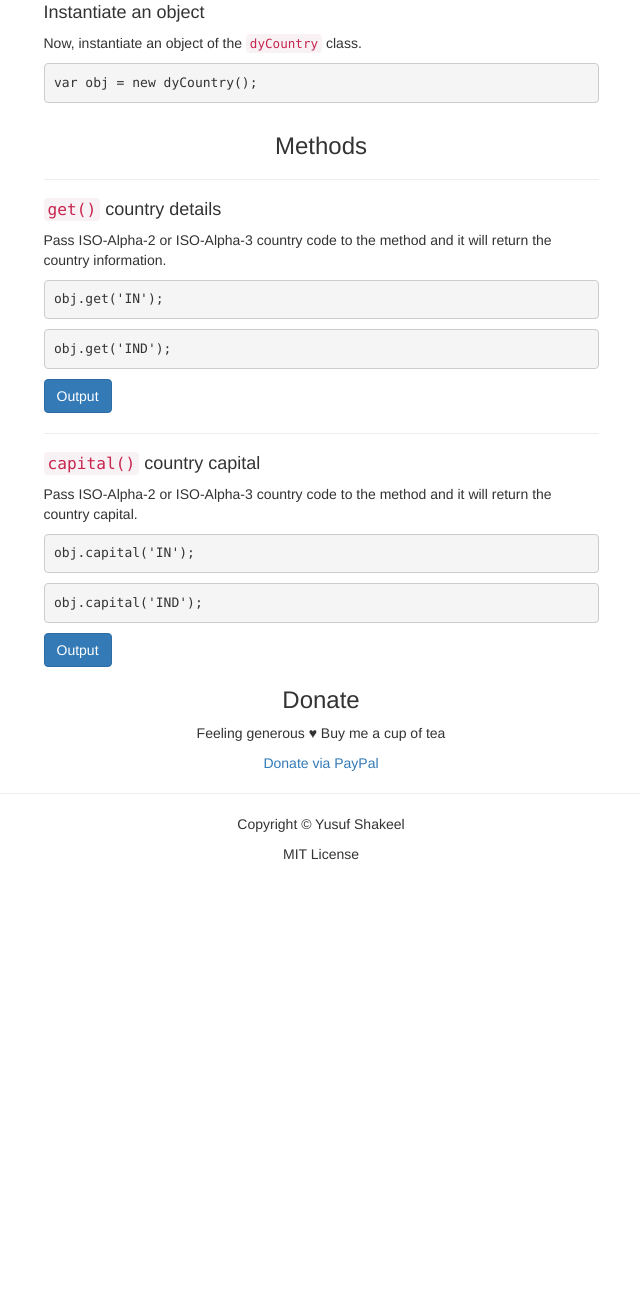
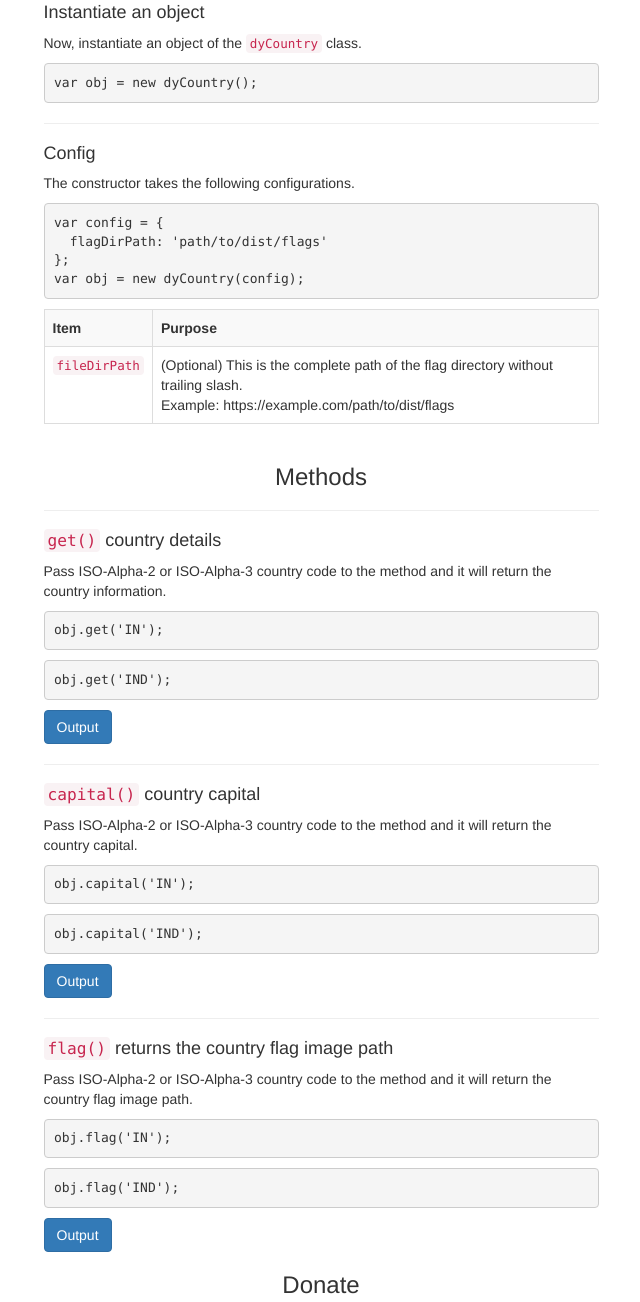
Before and after one commit to yusufshakeel/dyCountryJS, a website: page index.html in a window 1280 px wide. Shown: the part 678-1980 px from the top of the page, without its empty margins (319-959 px from the left). Before the commit the page ends 1552 px from the top, so only its background shows below. Drawn offline with nearby package versions, Linux system fonts and the light colour scheme; some packages are replaced by stand-ins of ours; files that its build step writes are made by us from their sources; a script that the page names is missing.

Commit message:
added flag method

```diff
--- a/index.html
+++ b/index.html
@@ -70,6 +70,34 @@
 
             <pre><code>var obj = new dyCountry();</code></pre>
 
+            <hr>
+
+            <h4>Config</h4>
+
+            <p>The constructor takes the following configurations.</p>
+
+            <pre><code>var config = {
+  flagDirPath: 'path/to/dist/flags'
+};
+var obj = new dyCountry(config);</code></pre>
+
+            <div class="table-responsive">
+                <table class="table table-striped table-bordered">
+                    <tr>
+                        <th>Item</th>
+                        <th>Purpose</th>
+                    </tr>
+                    <tr>
+                        <td><code>fileDirPath</code></td>
+                        <td>
+                            (Optional) This is the complete path of the flag directory without trailing slash.
+                            <br>
+                            Example: https://example.com/path/to/dist/flags
+                        </td>
+                    </tr>
+                </table>
+            </div>
+
         </div>
 
         <div class="col-xs-12 col-sm-12 col-md-6 col-md-offset-3">
@@ -127,6 +155,33 @@
                 <pre><code id="capital-output"></code></pre>
             </div>
             <!-- capital() ends here-->
+
+            <hr>
+
+            <!-- flag() -->
+            <a name="flag"></a>
+            <h4><a href="#flag"><code>flag()</code></a> returns the country flag image path</h4>
+
+            <p>Pass ISO-Alpha-2 or ISO-Alpha-3 country code to the method and
+                it will return the country flag image path.</p>
+
+            <pre><code>obj.flag('IN');</code></pre>
+
+            <pre><code>obj.flag('IND');</code></pre>
+
+            <div>
+                <a class="btn btn-primary"
+                   role="button"
+                   data-toggle="collapse"
+                   href="#collapse-flag"
+                   aria-expanded="false"
+                   aria-controls="collapse-flag">Output</a>
+            </div>
+            <div class="collapse" id="collapse-flag">
+                <pre><code id="flag-output"></code></pre>
+                <img id="flag-output-img">
+            </div>
+            <!-- flag() ends here-->
 
 
         </div>
@@ -196,6 +251,14 @@
     document
         .getElementById('capital-output')
         .innerHTML = JSON.stringify(dyCountryObj.capital('IN'), null, 2);
+
+    // flag()
+    document
+        .getElementById('flag-output')
+        .innerHTML = JSON.stringify(dyCountryObj.flag('IN'), null, 2);
+    document
+        .getElementById('flag-output-img')
+        .setAttribute('src', dyCountryObj.flag('IN'));
 </script>
 </body>
 </html>
```
Also changed, not shown: dist/js/dyCountry.min.js.
